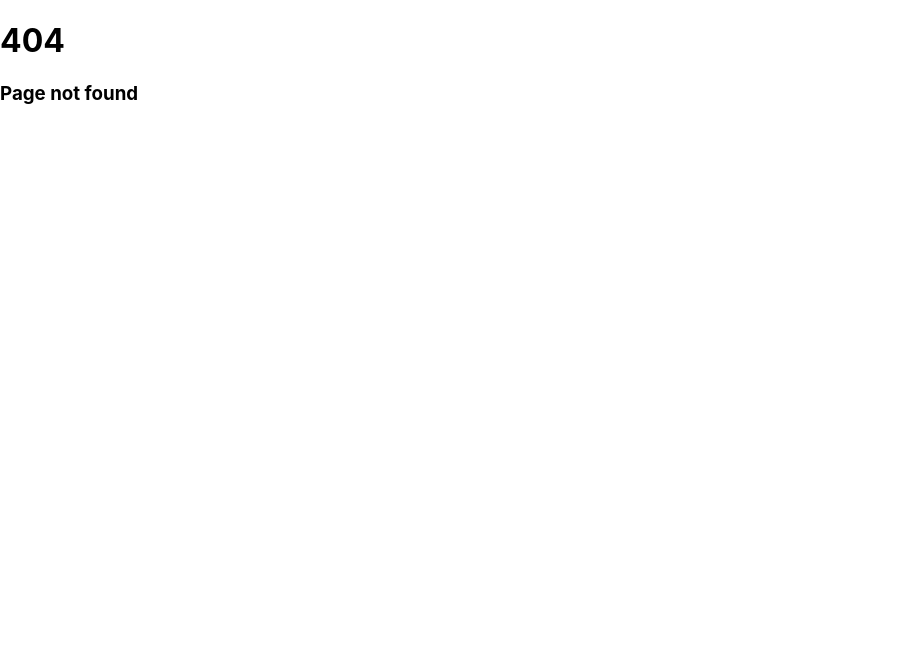
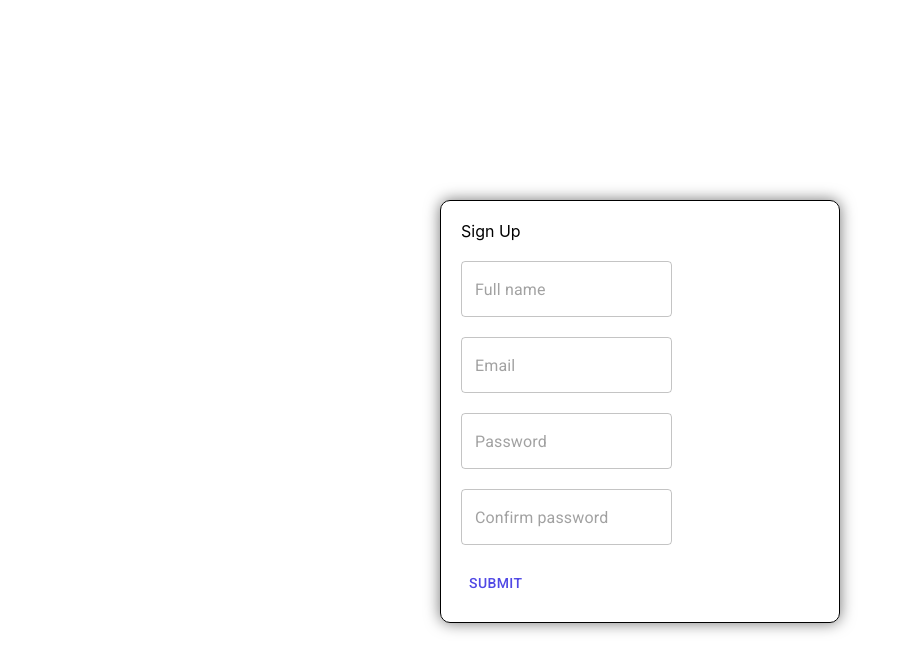
Before and after one commit to hanzala-nickelfox/employees-tracking, a React (Create React App) app: page / in a window 1280 px wide. Before the commit this address had no page. Shown: the top 672 px of the page, without its empty margins (0-912 px from the left). Built offline with nearby package versions, Linux system fonts and the light colour scheme.

Commit message:
(feature/neeraj-signUp): form layout

```diff
--- a/src/components/shared/FormField.js
+++ b/src/components/shared/FormField.js
@@ -1,19 +1,20 @@
-import { TextField } from '@mui/material'
-import React from 'react'
+import { TextField } from "@mui/material";
+import React from "react";
 
 function FormField(props) {
-
   return (
     <>
-            <TextField className='w-100'
+      <TextField
+        className="w-100"
         id={props.id}
         label={props.label}
         variant={props.variant}
         type={props.type}
         name={props.name}
+        placeholder={props.placeholder}
       />
     </>
-    )
+  );
 }
 
-export default FormField
+export default FormField;
--- a/src/pages/public/signup/index.js
+++ b/src/pages/public/signup/index.js
@@ -1,7 +1,36 @@
 import React from "react";
+import "./signUp.scss";
+import BasicBtn from "../../../components/shared/Basic-btn.js";
+import TextField from "../../../components/shared/FormField.js";
 
 const SignUp = () => {
-  return <div></div>;
+  return (
+    <>
+      <section className="signUp">
+        <div className="signUp__container">
+          <div className="signUp__container__title">Sign Up</div>
+          <div className="signUp__container__form">
+            <form>
+              <br />
+              <TextField type="text" name="Full name" placeholder="Full name" />
+              <br /> <br />
+              <TextField type="email" name="Email" placeholder="Email" />
+              <br /> <br />
+              <TextField type="number" name="Password" placeholder="Password" />
+              <br /> <br />
+              <TextField
+                type="number"
+                name="Confirm password"
+                placeholder="Confirm password"
+              />
+              <br /> <br />
+              <BasicBtn text="Submit"></BasicBtn>
+            </form>
+          </div>
+        </div>
+      </section>
+    </>
+  );
 };
 
 export default SignUp;
--- /dev/null
+++ b/src/pages/public/signup/signUp.scss
@@ -0,0 +1,22 @@
+.signUp {
+  text-align: center;
+  &__container {
+    text-align: left;
+    width: 400px;
+    margin: 200px auto;
+    border: 1px solid #000;
+    padding: 20px;
+    box-shadow: 0px 0px 15px #0000008c;
+    border-radius: 10px;
+
+    &__form {
+      text-align: left;
+      label {
+        width: 100%;
+        max-width: 100%;
+        display: block;
+        margin: 5px 0;
+      }
+    }
+  }
+}
--- a/src/router/index.js
+++ b/src/router/index.js
@@ -1,23 +1,18 @@
 import React from "react";
-import { BrowserRouter, Route, Switch } from "react-router-dom";
+import { BrowserRouter, Routes, Route } from "react-router-dom";
 import Error404 from "pages/Error404";
-
+import SignUp from "pages/public/signup";
 
 const Router = () => {
+  return (
+    <BrowserRouter>
+      <Routes>
+        <Route exact path="/" element={<SignUp />} />
 
-
-  return (
-
-    <BrowserRouter>
-      <Switch>
-
-
-        {/* Remove this and Start New Rounting Here */}
         {/* 404 page route */}
-        <Route exact path="*" component={Error404} />
-      </Switch>
+        <Route path="*" element={<Error404 />} />
+      </Routes>
     </BrowserRouter>
-
   );
 };
 
```
Lines whose indentation alone changed are shown as unchanged.
